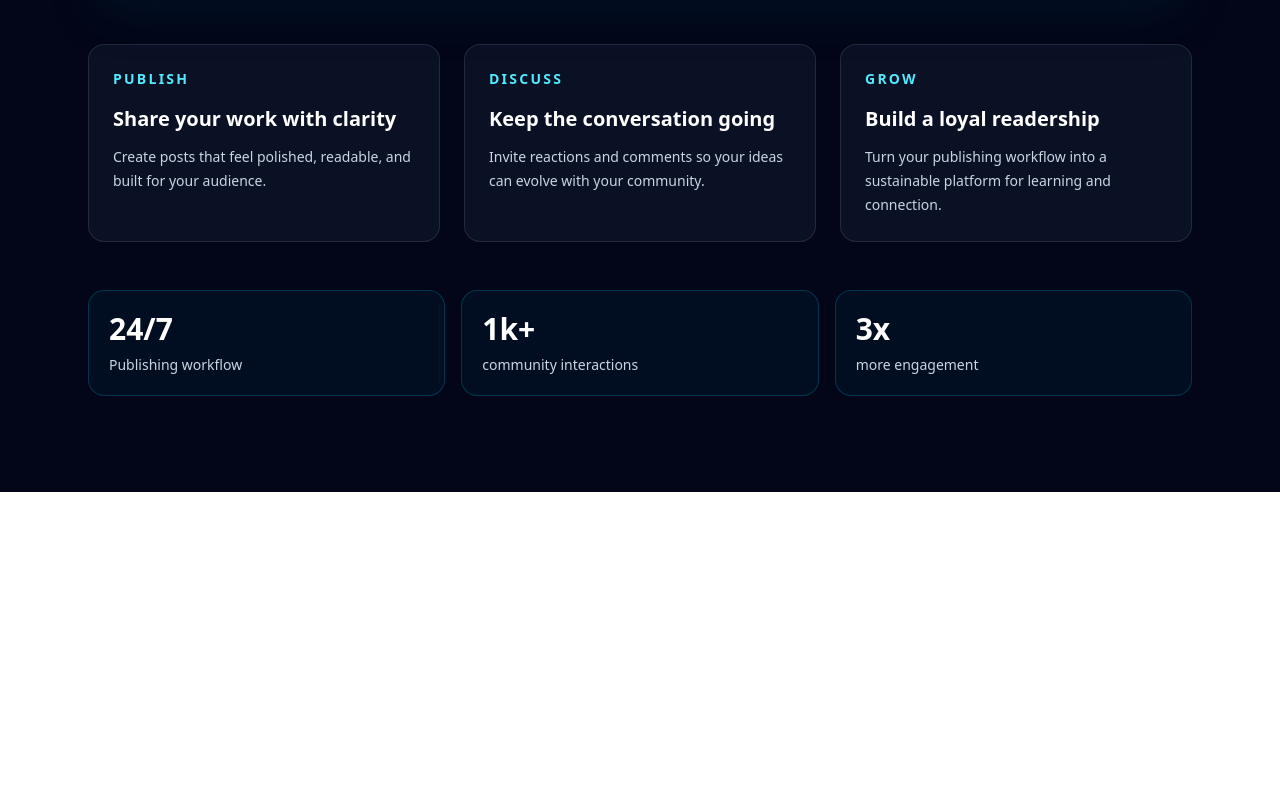
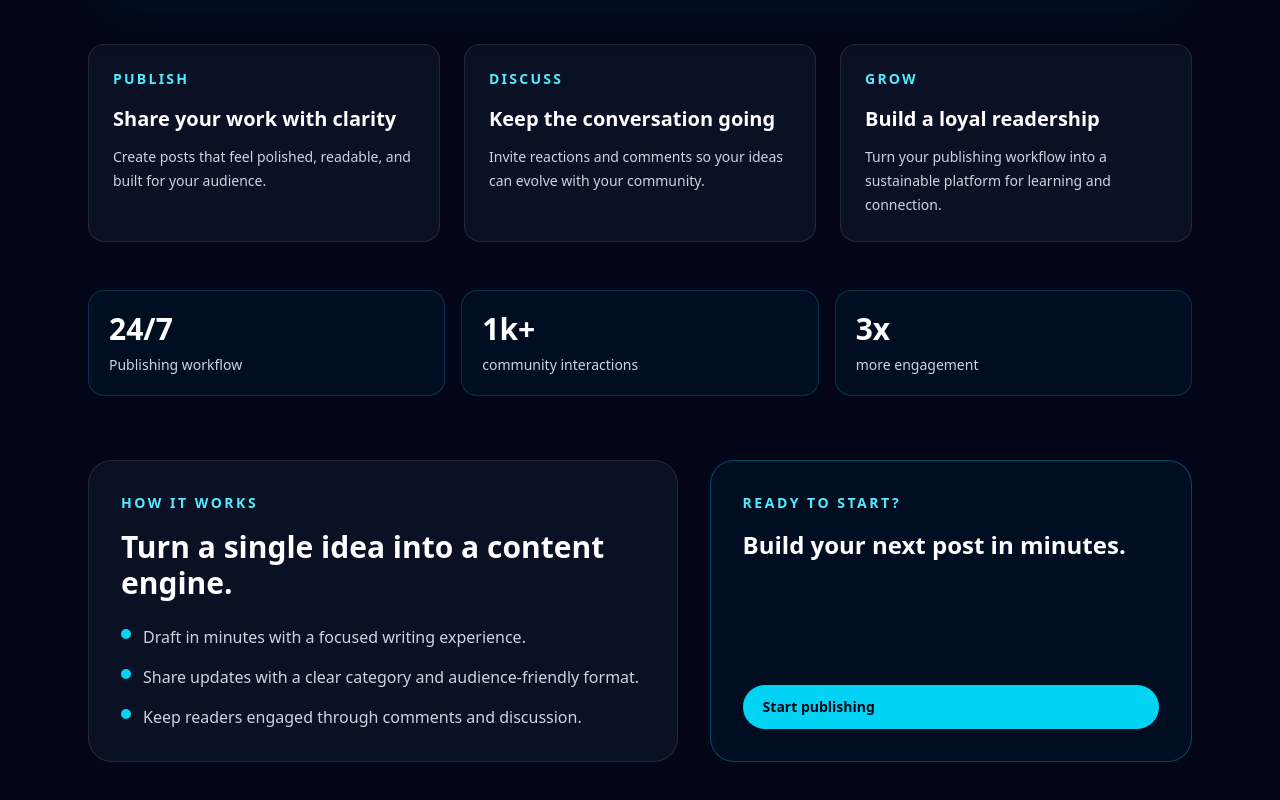
Before and after one commit to surafelbit/Blog-Platform, a Next.js app: page / in a window 1280 px wide. Shown: the part 559-1359 px from the top of the page. Before the commit the page ends 1051 px from the top, so only its background shows below. Built offline with nearby package versions, Linux system fonts and the light colour scheme.

Commit message:
Expand homepage content sections

```diff
--- a/app/page.tsx
+++ b/app/page.tsx
@@ -80,13 +80,57 @@ export default function Home() {
           </div>
           <div className="rounded-2xl border border-cyan-400/20 bg-cyan-500/5 p-5">
             <p className="text-3xl font-bold text-white">1k+</p>
-            <p className="mt-2 text-sm text-slate-300">community interactions</p>
+            <p className="mt-2 text-sm text-slate-300">
+              community interactions
+            </p>
           </div>
           <div className="rounded-2xl border border-cyan-400/20 bg-cyan-500/5 p-5">
             <p className="text-3xl font-bold text-white">3x</p>
             <p className="mt-2 text-sm text-slate-300">more engagement</p>
           </div>
         </div>
+
+        <div className="mt-16 grid gap-8 lg:grid-cols-[1.1fr_0.9fr]">
+          <div className="rounded-3xl border border-white/10 bg-slate-900/70 p-8">
+            <p className="text-sm font-semibold uppercase tracking-[0.18em] text-cyan-300">
+              How it works
+            </p>
+            <h2 className="mt-4 text-3xl font-bold text-white">
+              Turn a single idea into a content engine.
+            </h2>
+            <ul className="mt-6 space-y-4 text-slate-300">
+              <li className="flex gap-3">
+                <span className="mt-1 h-2.5 w-2.5 rounded-full bg-cyan-400" />
+                Draft in minutes with a focused writing experience.
+              </li>
+              <li className="flex gap-3">
+                <span className="mt-1 h-2.5 w-2.5 rounded-full bg-cyan-400" />
+                Share updates with a clear category and audience-friendly format.
+              </li>
+              <li className="flex gap-3">
+                <span className="mt-1 h-2.5 w-2.5 rounded-full bg-cyan-400" />
+                Keep readers engaged through comments and discussion.
+              </li>
+            </ul>
+          </div>
+
+          <div className="flex flex-col justify-between rounded-3xl border border-cyan-400/30 bg-cyan-500/5 p-8">
+            <div>
+              <p className="text-sm font-semibold uppercase tracking-[0.18em] text-cyan-300">
+                Ready to start?
+              </p>
+              <h3 className="mt-4 text-2xl font-bold text-white">
+                Build your next post in minutes.
+              </h3>
+            </div>
+            <a
+              href="/create-posts"
+              className="mt-8 inline-flex rounded-full bg-cyan-400 px-5 py-3 text-sm font-semibold text-slate-950 transition hover:bg-cyan-300"
+            >
+              Start publishing
+            </a>
+          </div>
+        </div>
       </section>
     </main>
   );
```
